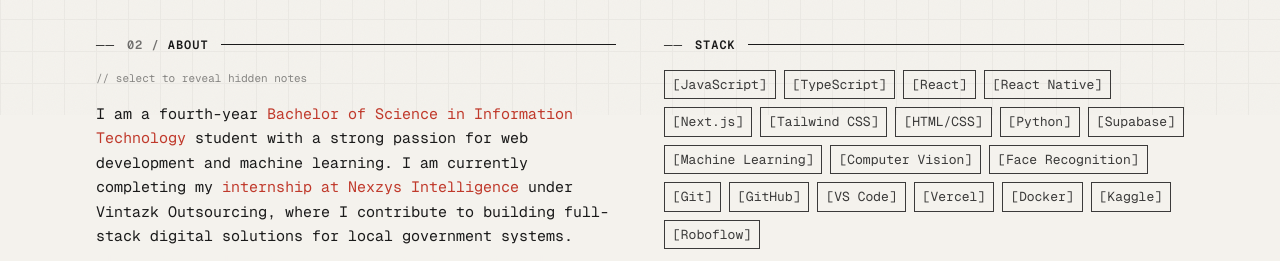
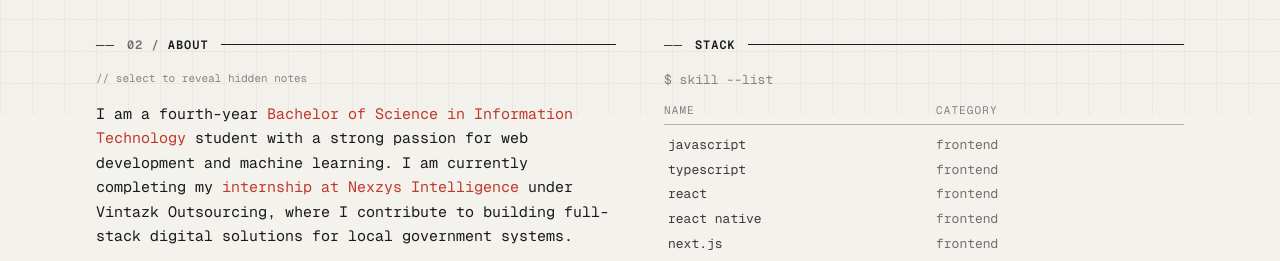
Before and after one commit to mrclumster/mrclumster_portfolio, a Next.js app: page / in a window 1280 px wide. Shown: the part 685-946 px from the top of the page. Built offline with nearby package versions, Linux system fonts and the light colour scheme.

Commit message:
feat: replace tag cloud with terminal skill --list table
Swap out the colorful StackCloud for a monospace two-column table
showing skill name and category. Adds hover effects for better
readability in terminal-style interface.

```diff
--- a/src/app/page.tsx
+++ b/src/app/page.tsx
@@ -3,7 +3,7 @@
 import { HeroTerminal } from "@/components/sections/hero-terminal";
 import { UptimeLine } from "@/components/sections/uptime-line";
 import { AboutTerminal } from "@/components/sections/about-terminal";
-import { StackCloud } from "@/components/sections/stack-cloud";
+import { StackTable } from "@/components/sections/stack-table";
 import { ExperienceLog } from "@/components/sections/experience-log";
 import { EducationBlock } from "@/components/sections/education-block";
 import { CertificationsList } from "@/components/sections/certifications-list";
@@ -26,7 +26,7 @@
           <AboutTerminal />
           <section aria-labelledby="stack-heading" className="space-y-4">
             <AsciiDivider label="stack" />
-            <StackCloud />
+            <StackTable />
           </section>
         </div>
 
--- a/src/app/resume/page.tsx
+++ b/src/app/resume/page.tsx
@@ -8,7 +8,7 @@
 import { ExperienceLog } from "@/components/sections/experience-log";
 import { EducationBlock } from "@/components/sections/education-block";
 import { CertificationsList } from "@/components/sections/certifications-list";
-import { StackCloud } from "@/components/sections/stack-cloud";
+import { StackTable } from "@/components/sections/stack-table";
 import { HighlightReveal } from "@/components/shared/highlight-reveal";
 
 export const metadata: Metadata = {
@@ -77,7 +77,7 @@
         <section>
           <AsciiDivider label="skills" />
           <div className="mt-4">
-            <StackCloud />
+            <StackTable />
           </div>
         </section>
 
--- a/src/components/sections/stack-cloud.tsx
+++ /dev/null
@@ -1,43 +0,0 @@
-"use client";
-
-import { useState } from "react";
-import { techStack } from "@/data/tech-stack";
-
-type FlatItem = { name: string; category: string; version?: string };
-
-export function StackCloud() {
-  const [hovered, setHovered] = useState<string | null>(null);
-
-  const items: FlatItem[] = techStack.flatMap((cat) =>
-    cat.items.map((it) => ({ name: it.name, category: cat.category, version: it.version }))
-  );
-
-  return (
-    <div
-      className="flex flex-wrap gap-2"
-      onMouseLeave={() => setHovered(null)}
-    >
-      {items.map((it) => {
-        const isMatch = hovered === null || hovered === it.category;
-        const isHovered = hovered === it.category;
-        return (
-          <span
-            key={it.name}
-            data-category={it.category}
-            onMouseEnter={() => setHovered(it.category)}
-            className="font-mono text-[0.8125rem] px-2 py-1 border cursor-default transition-all duration-200 select-none"
-            style={{
-              borderColor: "var(--ink)",
-              opacity: isMatch ? (isHovered ? 1 : 0.85) : 0.2,
-              background: isHovered ? "var(--ink)" : "transparent",
-              color: isHovered ? "var(--paper)" : "var(--ink)",
-              transform: isHovered ? "scale(1.04)" : "scale(1)",
-            }}
-          >
-            [{it.name}]
-          </span>
-        );
-      })}
-    </div>
-  );
-}
--- /dev/null
+++ b/src/components/sections/stack-table.tsx
@@ -0,0 +1,53 @@
+"use client";
+
+import { useState } from "react";
+import { techStack } from "@/data/tech-stack";
+
+export function StackTable() {
+  const [hovered, setHovered] = useState<number | null>(null);
+
+  const rows = techStack.flatMap((cat) =>
+    cat.items.map((it) => ({
+      name: it.name.toLowerCase(),
+      category: cat.category.toLowerCase(),
+    }))
+  );
+
+  return (
+    <div
+      className="font-mono text-[13px] leading-[1.6]"
+      onMouseLeave={() => setHovered(null)}
+    >
+      <p className="opacity-50 mb-3">$ skill --list</p>
+
+      <div className="grid grid-cols-[1fr_1fr] gap-x-6 mb-1 text-[11px] uppercase tracking-widest opacity-50">
+        <span>name</span>
+        <span>category</span>
+      </div>
+      <div className="border-b border-[color:var(--ink)]/30 mb-2" />
+
+      <div>
+        {rows.map((row, i) => {
+          const isHovered = hovered === i;
+          const isDimmed = hovered !== null && hovered !== i;
+          return (
+            <div
+              key={`${row.name}-${i}`}
+              onMouseEnter={() => setHovered(i)}
+              className="grid grid-cols-[1fr_1fr] gap-x-6 px-1 py-0.5 transition-all duration-150 cursor-default"
+              style={{
+                background: isHovered ? "var(--ink)" : "transparent",
+                color: isHovered ? "var(--paper)" : "var(--ink)",
+                opacity: isDimmed ? 0.25 : 0.85,
+                fontWeight: isHovered ? 600 : 400,
+              }}
+            >
+              <span>{row.name}</span>
+              <span style={{ opacity: isHovered ? 1 : 0.7 }}>{row.category}</span>
+            </div>
+          );
+        })}
+      </div>
+    </div>
+  );
+}
```
